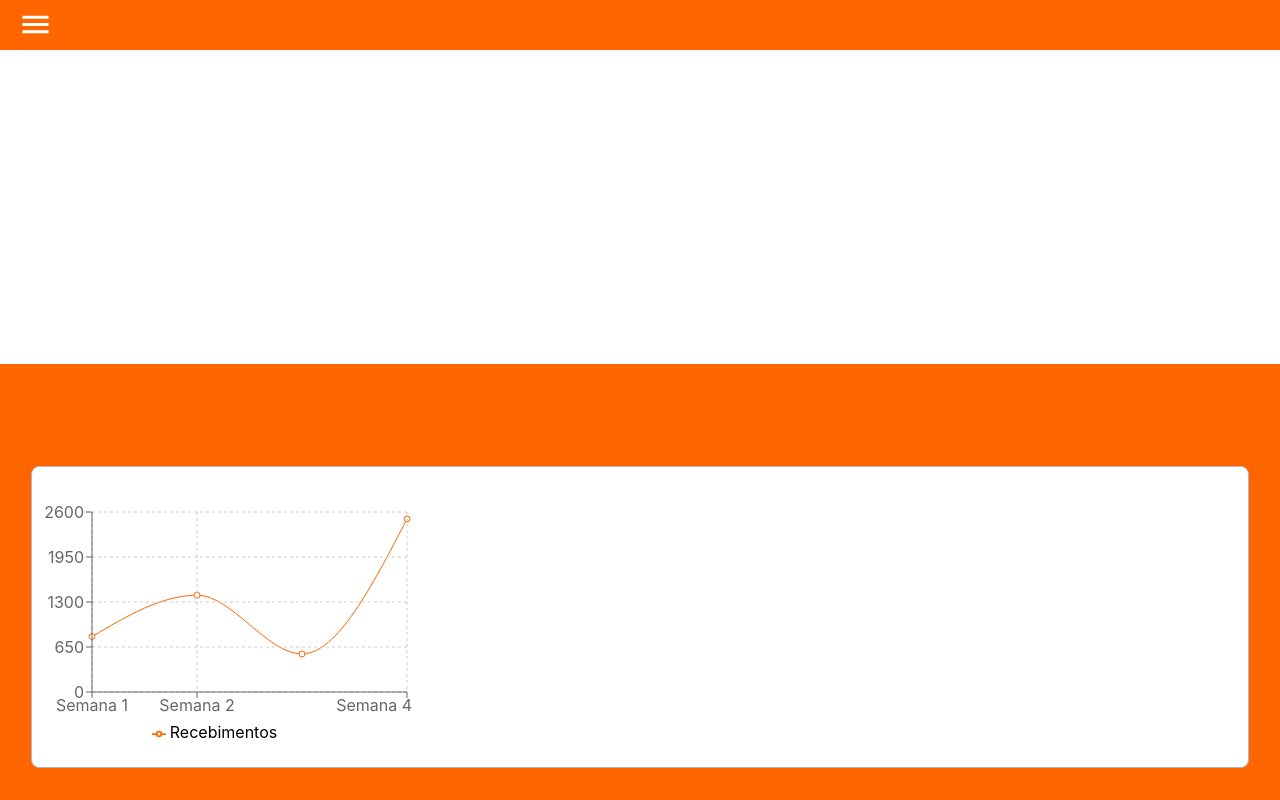
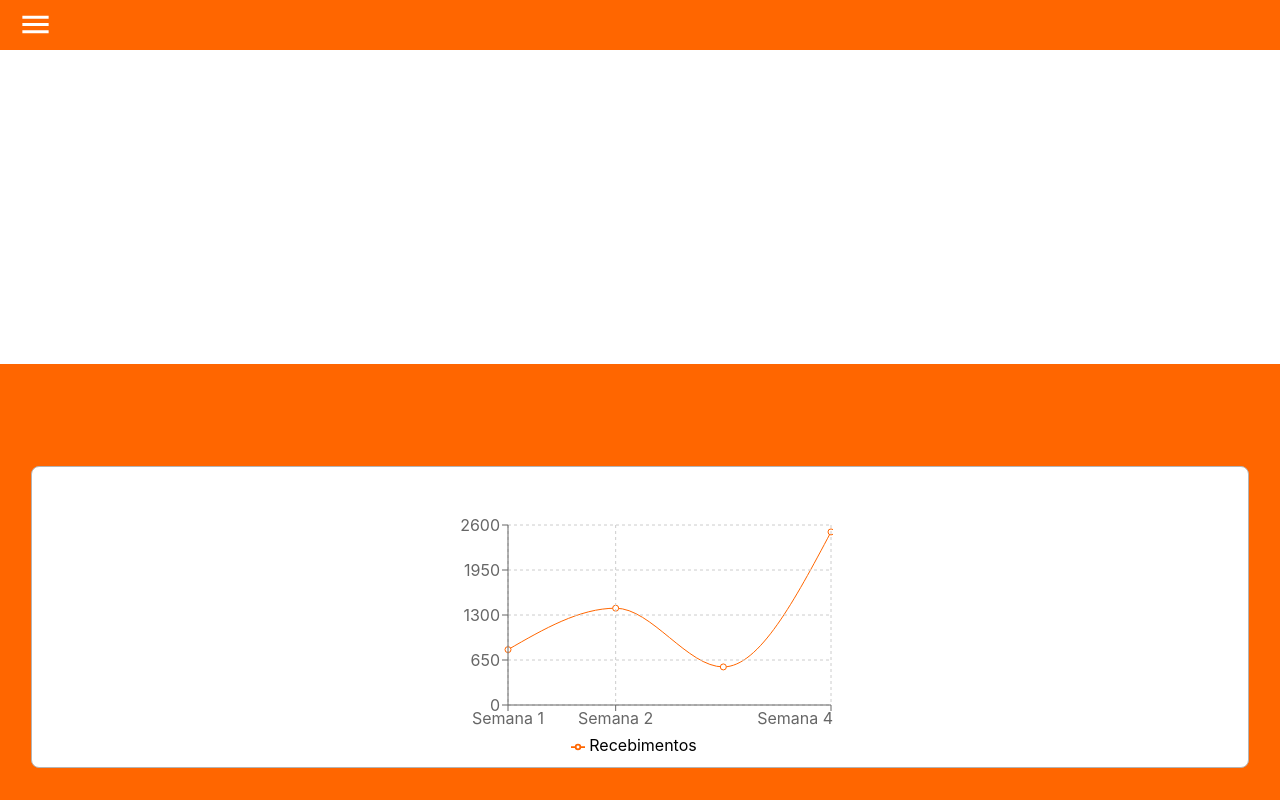
Before and after one commit to Rogerhsc/react-web-tcc, a React (Create React App) app: page /analitcs/1 in a window 1280 px wide. Shown: the top 800 px of the page. Built offline with nearby package versions, Linux system fonts and the light colour scheme.

Commit message:
Ajuestes grafico ao analitics

```diff
--- a/src/components/graph/index.js
+++ b/src/components/graph/index.js
@@ -20,12 +20,12 @@ const data = [
 export default class Graph extends Component {
     render() {
         return (
-            <div>
+            <div className="graphContainer">
                 <LineChart
-                    width={380}
+                    width={385}
                     height={275}
                     data={data}
-                    margin={{top: 45, right: 5}}
+                    margin={{top: 45, right: 2}}
                 >
                     <Line
                         type='monotone'
--- a/src/components/graph/style.css
+++ b/src/components/graph/style.css
@@ -1,5 +1,6 @@
-.grapContainerEx {
-
-
-
+.graphContainer {
+    display: flex;
+    width: 100%;
+    align-items: center;
+    justify-content: center;
 }
```
